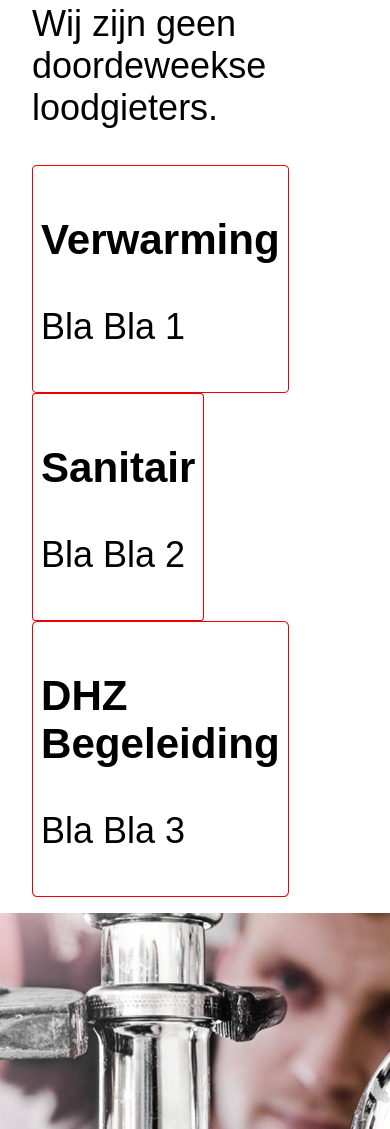
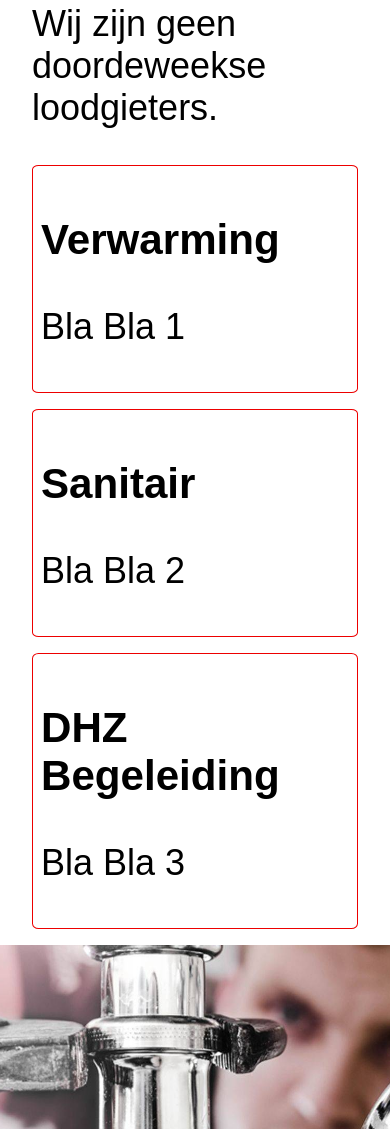
Before and after one commit to frannyaimee/IDP, a plain HTML site: page services.html in a window 390 px wide. Shown: the part 727-1856 px from the top of the page. Drawn offline with Linux system fonts and the light colour scheme.

Commit message:
switched cards to grid and added media queries

```diff
--- a/services.css
+++ b/services.css
@@ -18,11 +18,11 @@
 }
 
 #services .cards {
-    display: flex;
-    flex-direction: row;
+    display: grid;
+    grid-template-columns: repeat(3, 1fr);
+    grid-gap: 1rem;
     flex-wrap: wrap;
-    justify-content: space-between;
-    align-items: stretch;
+    justify-content: space-evenly;
     align-content: center;
 }
 
@@ -34,6 +34,17 @@
     -ms-border-radius: 2%;
     -o-border-radius: 2%;
     border: #ED0000 1px solid;
-    flex-basis: 30%;
     padding: 0.5rem;
 }
+
+@media only screen and (max-width: 800px) {
+    #services .cards {
+        grid-template-columns: 1fr;
+    }
+}
+
+@media only screen and (min-width: 799px) {
+    #services .cards {
+        grid-template-columns: repeat(3, 1fr);
+    }
+}
```
